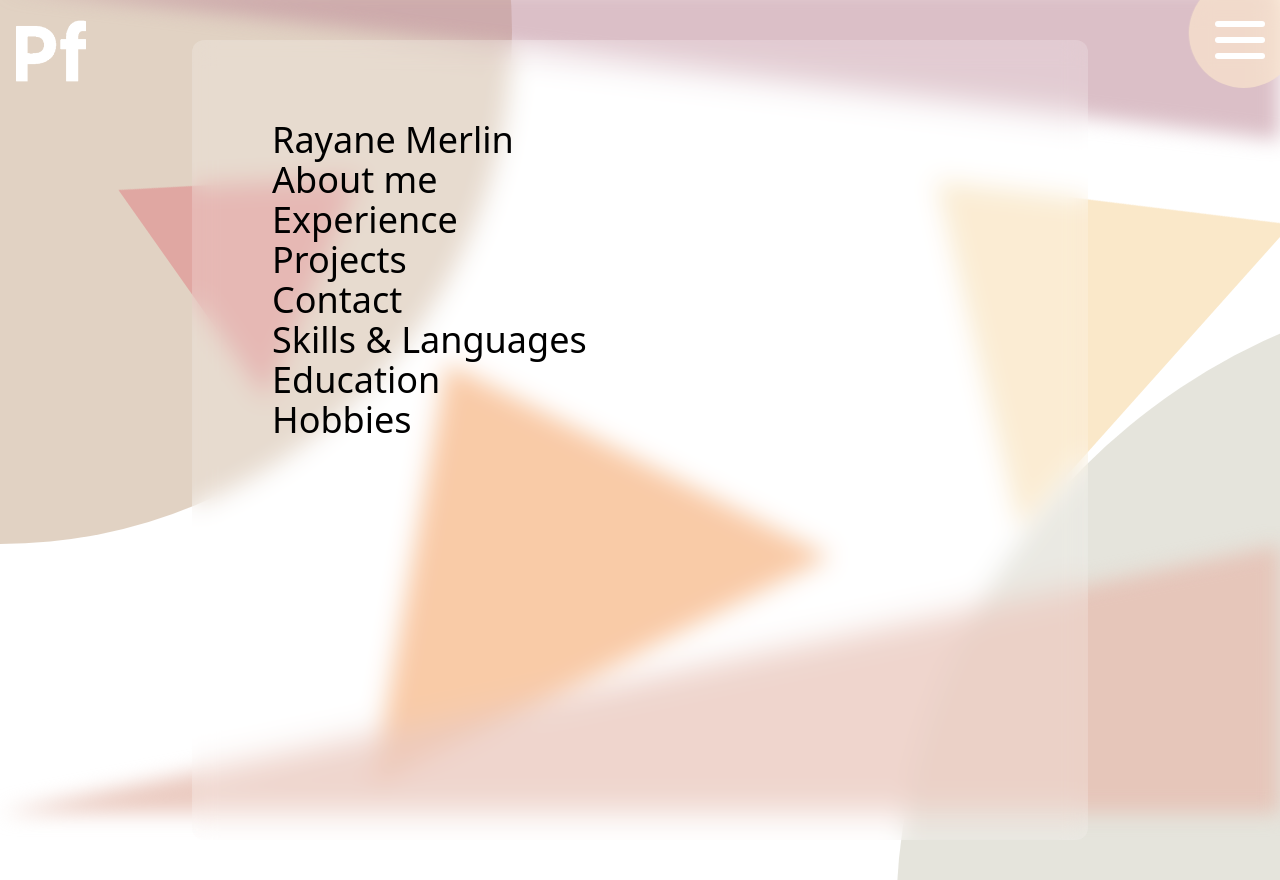
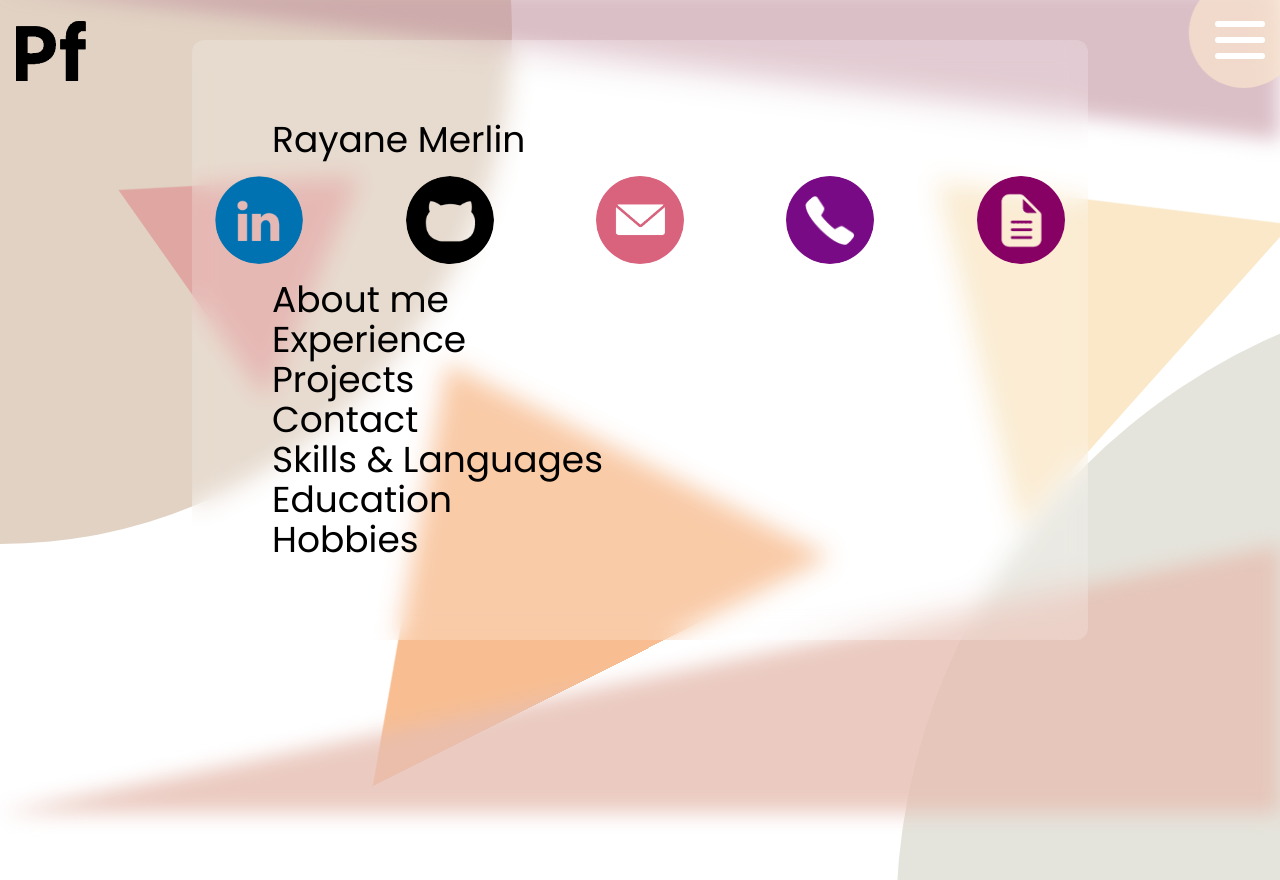
Before and after one commit to rayaaaneee/Next-Adobe-Portfolio, a Next.js app: page /home in a window 1280 px wide. After the commit the page ends 800 px from the top, so only its background shows below. Built offline with nearby package versions, Linux system fonts and the light colour scheme.

Commit message:
Start portfolio page

```diff
--- a/src/app/blog/page.tsx
+++ b/src/app/blog/page.tsx
@@ -1,8 +1,12 @@
+import { HeadingOne } from '@/components/page-flow'
 import React from 'react'
 
 const Page = () => {
     return (
-        <></>
+        <main>
+            <HeadingOne>Blog</HeadingOne>
+            <div>Coming soon...</div>
+        </main>
     )
 }
 
--- a/src/app/home/page.tsx
+++ b/src/app/home/page.tsx
@@ -1,22 +1,42 @@
-import { HeadingOne } from "@/components/page-flow"
-import { cn } from "@/lib/utils"
+import { cn } from "@/lib/utils";
+
+import { HeadingOne } from "@/components/page-flow";
+import ContactLinks, { IconSize } from "@/components/contact-links";
 
 const Page = () => {
     return (
-        <div className={cn(
-            "justify-self-center my-10 rounded-xl h-screen w-[70vw] bg-[rgb(255,255,255,0.2)] backdrop-blur-md",
+        <main className={cn(
+            "justify-self-center to-animate fade anim-delay-200 anim-duration-300 my-10 rounded-xl h-fit w-[70vw]",
+            "bg-[rgb(255,255,255,0.2)] dark:bg-[rgb(0,0,0,0.2)] backdrop-blur-md",
             "box-border p-20"
         )}>
+            <article>
                 <HeadingOne>Rayane Merlin</HeadingOne>
+                <ContactLinks size={IconSize.sm} tooltip={false}  className="mt-4" />
+            </article>
+            <article>
                 <HeadingOne>About me</HeadingOne>
+            </article>
+            <article>
                 <HeadingOne>Experience</HeadingOne>
+            </article>
+            <article>
                 <HeadingOne>Projects</HeadingOne>
+            </article>
+            <article>
                 <HeadingOne>Contact</HeadingOne>
+            </article>
+            <article>
                 <HeadingOne>Skills & Languages</HeadingOne>
+            </article>
+            <article>
                 <HeadingOne>Education</HeadingOne>
+            </article>
+            <article>
                 <HeadingOne>Hobbies</HeadingOne>
+            </article>
             {/* Made by Rayane Merlin with Next.js */}
-        </div>
+        </main>
     )
 }
 
--- a/src/app/page.tsx
+++ b/src/app/page.tsx
@@ -1,7 +1,7 @@
 import { cn } from '@/lib/utils';
 
 import GetStarted from '@/components/home/get-started';
-import FooterLinks from '@/components/home/footer-links';
+import ContactLinks from '@/components/contact-links';
 import MainContainer from '@/components/home/main-container';
 
 const Home = () => {
@@ -12,7 +12,7 @@ const Home = () => {
             )}>
                 <GetStarted className='to-animate appear -translate-y-3 anim-delay-600 absolute top-[10px] right-[110px]' />
                 <MainContainer />
-                <FooterLinks />
+                <ContactLinks id='footer' animate className='absolute bottom-0 left-0 w-full h-fit'/>
             </main>
         </>
     );
--- a/src/components/home/footer-icon.tsx
+++ b/src/components/contact-icon.tsx
@@ -1,15 +1,11 @@
 import Link from 'next/link';
 import { cn } from '@/lib/utils'
 
-import Tooltip, { TooltipPosition, TooltipSize } from '../tooltip'
 import ChildrenType from '@/utils/types/children-type';
 
-export interface FooterIconProps {
-    className?: string | null,
-    link: FooterIconType
-}
+import Tooltip, { TooltipPosition, TooltipSize } from './tooltip'
 
-export interface FooterIconType {
+export interface ContactIconType {
     title: string,
     className: string,
     link: string,
@@ -19,10 +15,17 @@ export interface FooterIconType {
     download?: boolean
 }
 
-const FooterIcon = ({ className, link }: FooterIconProps) => {
+export interface ContactIconProps {
+    className?: string | null,
+    link: ContactIconType,
+    tooltip?: boolean,
+}
+
+const ContactIcon = ({ className, link, tooltip = true }: ContactIconProps) => {
 
   return (
     <Tooltip
+        disabled={!tooltip}
         className='rounded-full'
         size={TooltipSize.lg}
         position={TooltipPosition.top}
@@ -36,12 +39,11 @@ const FooterIcon = ({ className, link }: FooterIconProps) => {
                 )}
                 href={link.link}
                 target={link.target}
-                rel={link.rel}
-                download={link.download}>
+                rel={link.rel}>
             </Link>
         </li>
     </Tooltip>
   )
 }
 
-export default FooterIcon;
+export default ContactIcon;
--- a/src/components/home/footer-links.tsx
+++ b/src/components/contact-links.tsx
@@ -1,12 +1,24 @@
 import { cn } from "@/lib/utils";
 
-import FooterIcon, { type FooterIconType } from "./footer-icon";
+import ContactIcon, { type ContactIconType } from "./contact-icon";
 
 import styles from "@/asset/scss/home/footer-links.module.scss";
 import ChildrenInterface from "@/utils/interface/children-interface";
 
+export interface ContactLinksProps {
+    className?: string;
+    id?: string;
+    animate?: boolean;
+    tooltip?: boolean;
+    size?: IconSize;
+}
 
-const FooterLinks = () => {
+export enum IconSize {
+    sm = 'w-16 h-16',
+    md = 'w-20 h-20',
+}
+
+const ContactLinks = ({className, id, animate = false, tooltip = true, size = IconSize.md}: ContactLinksProps) => {
 
     const usernameDivClassname = 'flex flex-row items-center gap-0';
 	const UsernameDivBase = ({ children }: ChildrenInterface) => (<div className={usernameDivClassname}><b>@</b><i>{children}</i></div>);
@@ -14,23 +26,24 @@ const FooterLinks = () => {
 	const linkedinUsername =  <UsernameDivBase>rayanemerlin</UsernameDivBase>;
     const githubUsername = <UsernameDivBase>rayaaaneee</UsernameDivBase>;
 
-    const footerLinks: FooterIconType[] = [
+    const footerLinks: ContactIconType[] = [
         { title: "Linked In", username: linkedinUsername, className: styles.linkedin, link: "https://www.linkedin.com/in/rayanemerlin/", target: "_blank", rel: "noreferrer" },
         { title: "Github", username: githubUsername, className: styles.github, link: "https://github.com/rayaaaneee", target: "_blank", rel: "noreferrer" },
         { title: "Mail", className: styles.mail, link: "mailto:rayane.merlin8@gmail.com" },
         { title: "Phone", className: styles.phone, link: "tel:+33768283277" },
-        { title: "Resume", className: styles.resume, link: "/Resume_Rayane_Merlin.pdf", target: "_blank", rel: "noreferrer", download: true },
+        { title: "Resume", className: styles.resume, link: "/Resume_Rayane_Merlin.pdf", target: "_blank", rel: "noreferrer" },
     ]
 
   	return (
-  	  	<article id='footer' className={cn('absolute bottom-0 left-0 w-full h-fit')}>
+  	  	<article id={id} className={className}>
             <ul className={cn("w-full flex flex-row items-center justify-center gap-[8vw] list-none mb-4")}>
-                { footerLinks.map((link: FooterIconType, index: number) => (
-                    <FooterIcon
-						className={cn(
-							'to-animate appear translate-y-3',
-                    		`anim-delay-${1200 + (index * 200)}`,
-						)}
+                { footerLinks.map((link: ContactIconType, index: number) => (
+                    <ContactIcon
+                        tooltip={tooltip}
+                        className={cn(
+                            {'to-animate appear translate-y-3': animate},
+                            {[`anim-delay-${1200 + (index * 200)}`]: animate},
+                        )}
                         key={index}
                         link={link}
                     />
@@ -40,4 +53,4 @@ const FooterLinks = () => {
   	)
 }
 
-export default FooterLinks
+export default ContactLinks
--- a/src/components/header/header.tsx
+++ b/src/components/header/header.tsx
@@ -102,10 +102,12 @@ const Header = ({ hasFooter = true }) => {
 
     return (
         <header>
-            <Logo color={LogoColors.white} className={cn(
-                "w-[70px] h-[70px] fixed top-4 left-4",
-                { "to-animate appear -translate-t-3 anim-delay-1000" : location === '/' }
-            )}/>
+            <Link href="/">
+                <Logo color={location === '/' ? LogoColors.white : LogoColors.theme} className={cn(
+                    "w-[70px] h-[70px] fixed top-4 left-4 z-[1]",
+                    { "to-animate appear -translate-t-3 anim-delay-1000" : location === '/' }
+                )}/>
+            </Link>
             <nav id="menu-container">
                 <ul className={cn(
                     "header-media-menu box-content bg-menu transition-all ease-menu duration-600",
--- a/src/components/header/select-language.tsx
+++ b/src/components/header/select-language.tsx
@@ -100,9 +100,9 @@ const SelectLanguage = ({ className = null }: SelectLanguageButtonProps) => {
                     <div className={cn(
                         'options',
                         "w-full h-fit flex flex-col items-center justify-center backdrop-blur-lg overflow-hidden rounded-[10px]",
-                        "text-black z-[-1] cursor-auto !pointer-events-none opacity-0 -translate-y-full transition-all duration-150",
+                        "text-black -z-[1] cursor-auto !pointer-events-none opacity-0 -translate-y-full transition-all duration-150",
                         "ease-in bg-select-language-options",
-                        "[&.active]:opacity-100 [&.active]:cursor-pointer ![&.active]:pointer-events-auto [&.active]:translate-y-0"
+                        "[&.active]:opacity-100 [&.active]:cursor-pointer [&.active]:!pointer-events-auto [&.active]:translate-y-0"
                     )} ref={ selectLanguageOptions }>
                     { ManageLanguages.supportedLanguages
                         .filter(([name]) => name !== language.current)
--- a/src/components/logo.tsx
+++ b/src/components/logo.tsx
@@ -29,7 +29,7 @@ const Logo = forwardRef<HTMLDivElement, LogoProps>(({
         <div className={cn(
             styles.logo,
             color,
-            "bg-center bg-no-repeat bg-contain",
+            "bg-center bg-no-repeat bg-contain transition-all duration-500",
             className
         )} ref={ref}></div>
     );
--- a/src/components/page-flow.tsx
+++ b/src/components/page-flow.tsx
@@ -6,7 +6,7 @@ interface h1Props extends ChildrenInterface {
 }
 
 export const HeadingOne = ({ className, children }: h1Props) => (
-    <h1 className={cn("text-4xl f font-light", className)}>
+    <h1 className={cn("text-4xl font-poppins font-light", className)}>
         {children}
     </h1>
 );
```
Also changed, not shown: 1 other file (tests, documents, lock files or other folders). Lines whose indentation alone changed are shown as unchanged.
